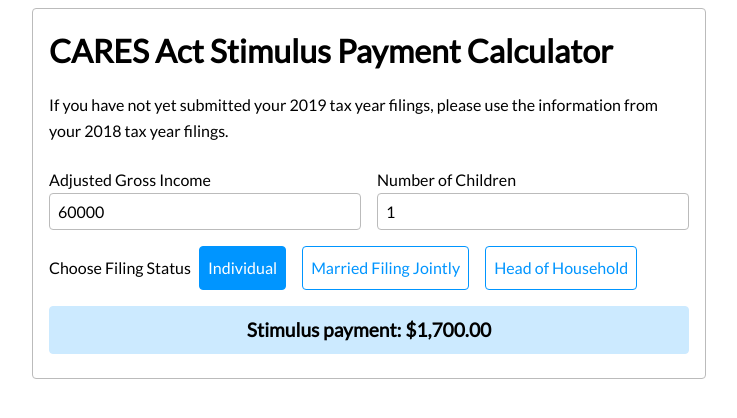
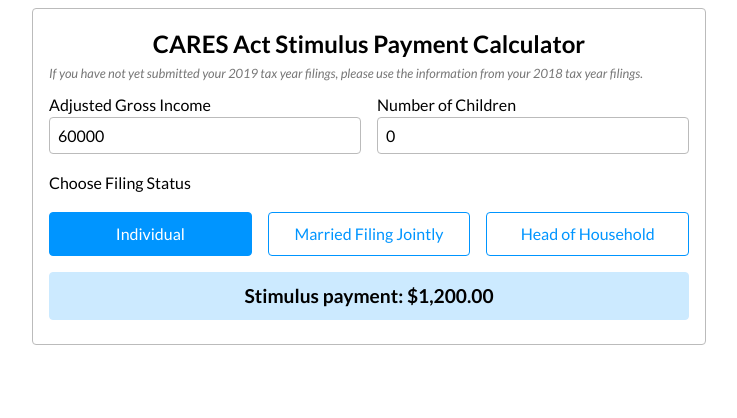
Before and after one commit to TaxFoundation/cares-act-calculator, a React (Create React App) app: page / in a window 1280 px wide. Shown: the top 418 px of the page, without its empty margins (271-1008 px from the left). Built offline with nearby package versions, Linux system fonts and the light colour scheme.

Commit message:
Style edits for Kevin

```diff
--- a/public/index.html
+++ b/public/index.html
@@ -16,7 +16,7 @@
     -->
     <link rel="manifest" href="%PUBLIC_URL%/manifest.json" />
     <link
-      href="https://fonts.googleapis.com/css?family=Lato&display=swap"
+      href="https://fonts.googleapis.com/css?family=Lato:400,400italic,700&display=swap"
       rel="stylesheet"
     />
     <!--
--- a/src/App.tsx
+++ b/src/App.tsx
@@ -4,7 +4,7 @@ import styled, { createGlobalStyle, ThemeProvider } from "styled-components";
 import { statuses } from "./statuses";
 import calculate from "./calculation";
 import NumericInput from "./components/NumericInput";
-import RadioButton from "./components/RadioButton";
+import RadioGroup from "./components/RadioGroup";
 import Theme from "./Theme";
 
 const GlobalStyle = createGlobalStyle`
@@ -37,7 +37,16 @@ const Container = styled.div`
 `;
 
 const Heading = styled.h1`
+  font-size: 1.5rem;
+  font-weight: 700;
   margin: 0;
+  text-align: center;
+`;
+
+const Notice = styled.div`
+  color: #777;
+  font-size: 0.8rem;
+  font-style: italic;
 `;
 
 const Section = styled.div`
@@ -65,7 +74,7 @@ function App() {
   const [filingStatus, setFilingStatus] = useState<keyof statuses>(
     "individual"
   );
-  const [children, setChildren] = useState<string>("1");
+  const [children, setChildren] = useState<string>("0");
   const [AGI, setAGI] = useState<string>("60000");
 
   return (
@@ -73,10 +82,10 @@ function App() {
       <GlobalStyle />
       <Container>
         <Heading>CARES Act Stimulus Payment Calculator</Heading>
-        <p>
+        <Notice>
           If you have not yet submitted your 2019 tax year filings, please use
           the information from your 2018 tax year filings.
-        </p>
+        </Notice>
         <Section>
           <NumericInputs>
             <NumericInput
@@ -95,20 +104,16 @@ function App() {
           </NumericInputs>
         </Section>
         <Section>
-          Choose Filing Status
-          {[
-            { id: "individual", name: "Individual" },
-            { id: "joint", name: "Married Filing Jointly" },
-            { id: "hoh", name: "Head of Household" }
-          ].map(status => (
-            <RadioButton
-              value={status.id}
-              label={status.name}
-              name="filing-status"
-              selected={(status.id as keyof statuses) === filingStatus}
-              update={setFilingStatus}
-            />
-          ))}
+          <RadioGroup
+            options={[
+              { id: "individual", name: "Individual" },
+              { id: "joint", name: "Married Filing Jointly" },
+              { id: "hoh", name: "Head of Household" }
+            ]}
+            label="Choose Filing Status"
+            selected={filingStatus}
+            update={setFilingStatus}
+          />
         </Section>
         <Section>
           <Result>
--- a/src/components/RadioButton.tsx
+++ b/src/components/RadioButton.tsx
@@ -14,8 +14,8 @@ const FormatLabel = styled.label<LabelProps>`
   color: ${props => (props.selected ? "#fff" : props.theme.tfBlue)};
   cursor: pointer;
   display: inline-block;
-  margin: 0 0.5rem;
   padding: 0.5rem;
+  text-align: center;
   transition: all 0.1s ease-in-out;
   user-select: none;
 `;
--- /dev/null
+++ b/src/components/RadioGroup.tsx
@@ -0,0 +1,49 @@
+import React from "react";
+import styled from "styled-components";
+
+import RadioButton from "./RadioButton";
+import { statuses } from "../statuses";
+
+const StyledRadioGroup = styled.div`
+  display: grid;
+  grid-gap: 1rem;
+`;
+
+const StyledRadioButtons = styled.div`
+  display: grid;
+  grid-gap: 1rem;
+  grid-template-columns: repeat(auto-fit, minmax(180px, 1fr));
+`;
+
+type RadioGroupProps = {
+  label: string;
+  options: { id: string; name: string }[];
+  selected: keyof statuses;
+  update: (event: keyof statuses) => void;
+};
+
+const RadioGroup: React.FC<RadioGroupProps> = ({
+  options,
+  label,
+  selected,
+  update
+}) => {
+  return (
+    <StyledRadioGroup>
+      <div>{label}</div>
+      <StyledRadioButtons>
+        {options.map(status => (
+          <RadioButton
+            value={status.id}
+            label={status.name}
+            name="filing-status"
+            selected={(status.id as keyof statuses) === selected}
+            update={update}
+          />
+        ))}
+      </StyledRadioButtons>
+    </StyledRadioGroup>
+  );
+};
+
+export default RadioGroup;
```
